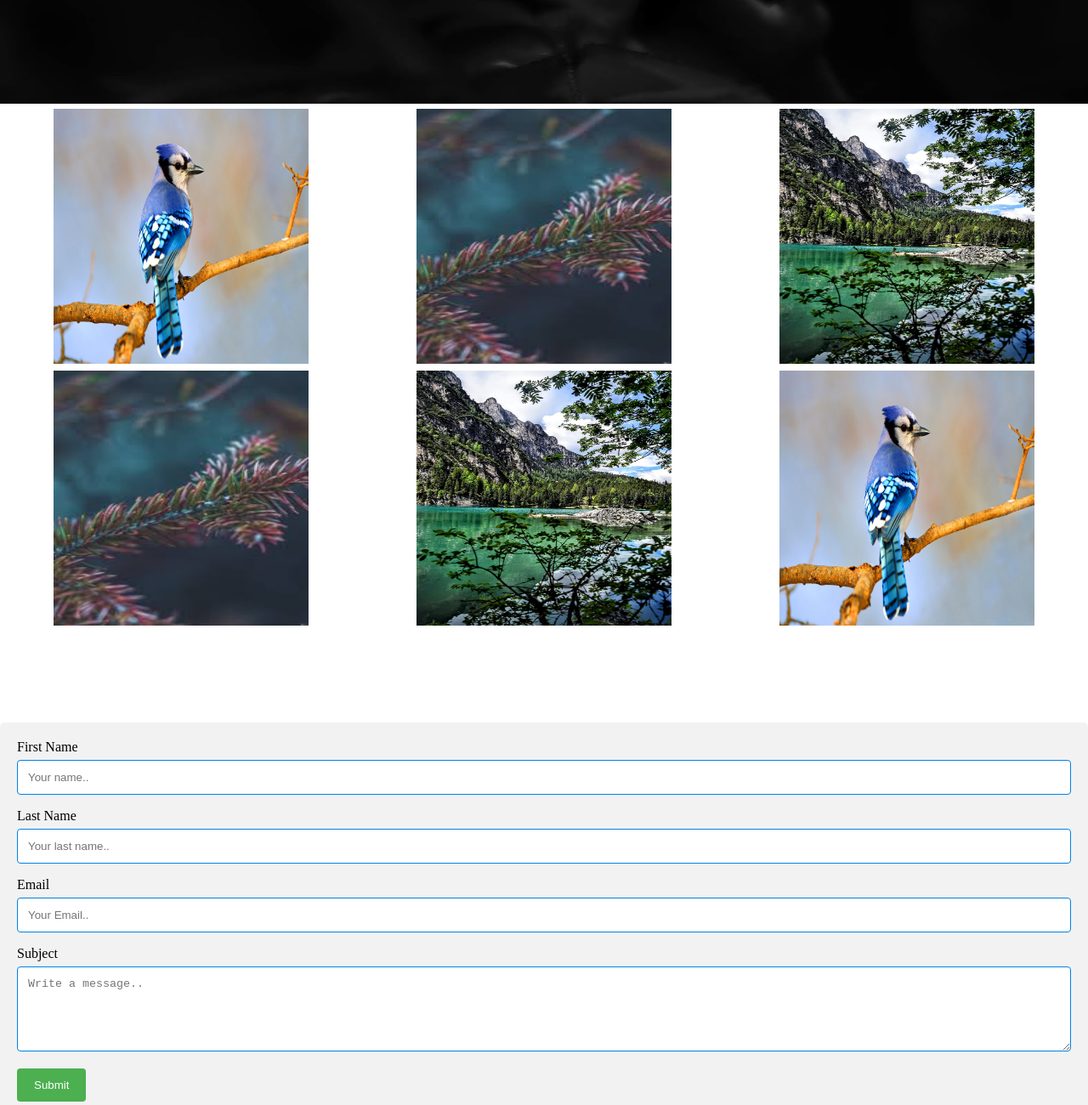
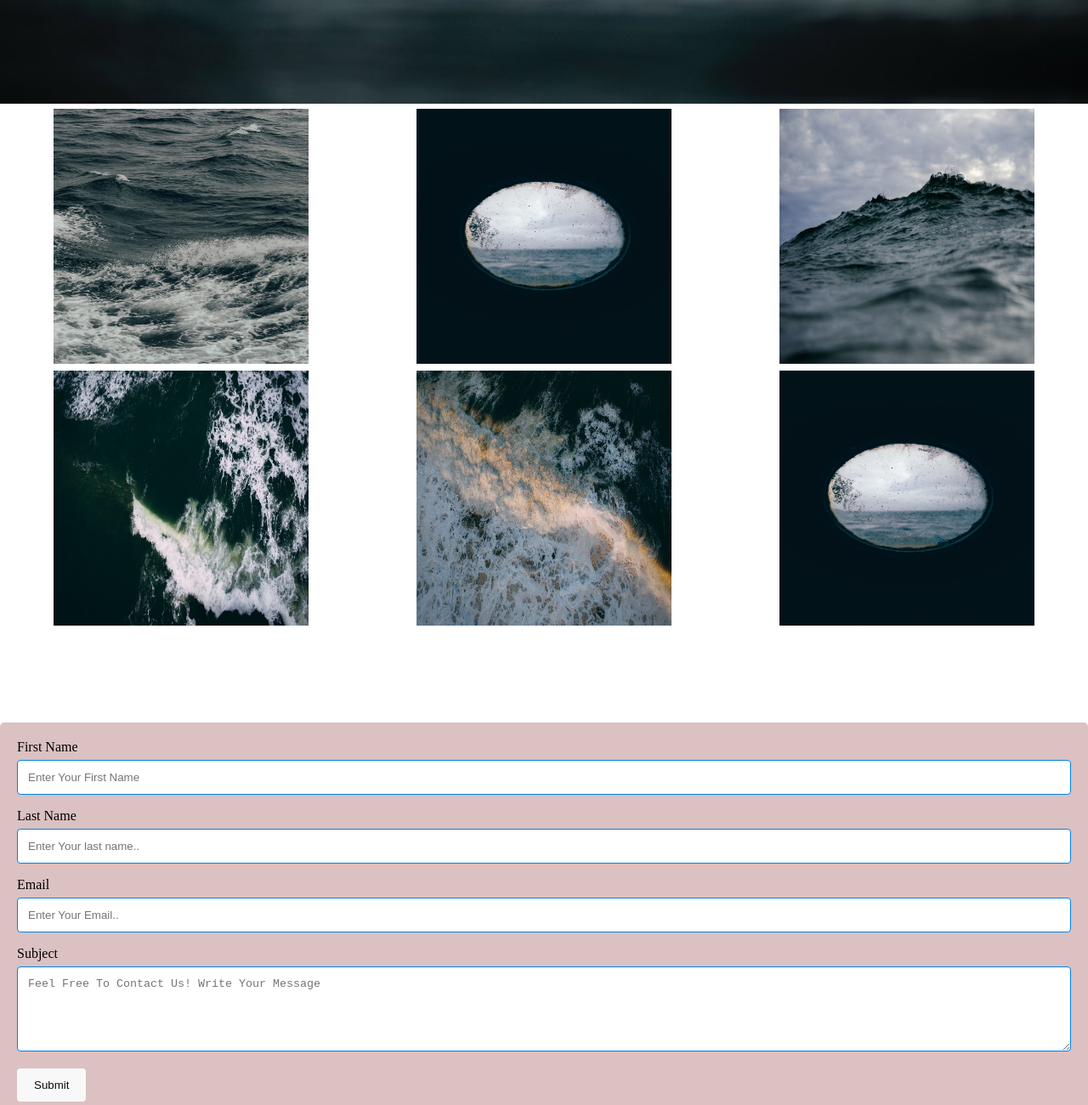
Before and after one commit to asala-mohamed/project, a plain HTML site: page index.html in a window 1280 px wide. Shown: the part 660-1960 px from the top of the page at 85% size. Drawn offline with Linux system fonts and the light colour scheme.

Commit message:
first task

```diff
--- a/index.html
+++ b/index.html
@@ -2,7 +2,7 @@
 <html lang="en" dir="ltr">
      <head>
        <meta charset="utf-8">
-       <title>First Layout</title>
+       <title>task1</title>
        <meta name="viewport" content="width=device-width, initial-scale=1.0">
        <link rel="stylesheet" href="style.css">
 
@@ -21,33 +21,25 @@
             </ul>
           </nav>
 <div>
-
-
-
-
-
 </nav>
 <div>
 
-
 <center>
-
-
-          <img src="water.jpg"  width= 600; height=700; alt="water" class="responsive">
+          <img src="sea3.jpg"  width= 600; height=700; alt="Sea" class="responsive">
 
           <div class="row">
             <div class="column">
-                <img src="jay.jpg"  width= 300; height=300; alt="jay" width="100%">
+                <img src="sea1.jpg"  width= 300; height=300; alt="seapic" width="100%">
             </div>
 
 
             <div class="column">
-             <img src="flower.jpg"  width= 300; height=300; alt="flower" width="100%">
+             <img src="window2.jpg"  width= 300; height=300; alt="window" width="100%">
          </div>
 
 
          <div class="column">
-             <img src="land.jpg"  width= 300; height=300; alt="land" width="100%">
+             <img src="sea4.jpg"  width= 300; height=300; alt="seapic" width="100%">
          </div>
         </center>
          </div>
@@ -57,15 +49,15 @@
             <center>
                   <div class="row">
                     <div class="column">
-                        <img src="flower.jpg"  width= 300; height=300; alt="flower" width="100%">
+                        <img src="sea5.jpg"  width= 300; height=300; alt="seapic" width="100%">
                     </div>
 
                     <div class="column">
-                     <img src="land.jpg"  width= 300; height=300; alt="land" width="100%">
+                     <img src="sea6.jpg"  width= 300; height=300; alt="seapic" width="100%">
                  </div>
 
                  <div class="column">
-                     <img src="jay.jpg"  width= 300; height=300; alt="jay" width="100%">
+                     <img src="window2.jpg"  width= 300; height=300; alt="window" width="100%">
                  </div>
                 </center>
                  </div>
@@ -84,16 +76,16 @@
     <form action="action_page.php">
 
       <label for="fname">First Name</label>
-      <input type="text" id="fname" name="firstname" placeholder="Your name..">
+      <input type="text" id="fname" name="firstname" placeholder="Enter Your First Name">
 
       <label for="lname">Last Name</label>
-      <input type="text" id="lname" name="lastname" placeholder="Your last name..">
+      <input type="text" id="lname" name="lastname" placeholder="Enter Your last name..">
 
       <label for="email">Email</label>
-      <input type="text" id="email" name="email" placeholder="Your Email..">
+      <input type="text" id="email" name="email" placeholder="Enter Your Email..">
 
       <label for="subject">Subject</label>
-      <textarea id="subject" name="subject" placeholder="Write a message.." style="height:100px"></textarea>
+      <textarea id="subject" name="subject" placeholder="Feel Free To Contact Us! Write Your Message" style="height:100px"></textarea>
 
       <input type="submit" value="Submit">
 
--- a/style.css
+++ b/style.css
@@ -12,7 +12,7 @@ body{
 }
 
 nav{
-     background: #0082e6;
+     background: #dbc1c1;
      height: 80px;
      width: 100%;
 }
@@ -27,7 +27,7 @@ margin-right: 20px;
      margin: 0 5px;
  }
 nav ul li a{
-    color: white;
+    color: rgb(12, 4, 4);
     font-size: 20px;
     text-transform: uppercase;
 }
@@ -66,8 +66,8 @@ clear: both;
 
 
   input[type=submit] {
-    background-color: #4CAF50;
-  color: white;
+    background-color: #f8f8f8;
+  color: rgb(14, 13, 13);
     padding: 12px 20px;
     border: none;
     border-radius: 4px;
@@ -76,12 +76,12 @@ clear: both;
 
 
   input[type=submit]:hover {
-    background-color:#45a049;
+    background-color:#99ee9d;
   }
 
 
   .container {
     border-radius: 5px;
-    background-color: #f2f2f2;
+    background-color: #dbc1c1;;
     padding: 20px;
   }
```
Also changed, not shown: flower.jpg (deleted), jay.jpg (deleted), land.jpg (deleted), sea1.jpg (added), sea3.jpg (added), sea4.jpg (added), sea5.jpg (added), sea6.jpg (added), water.jpg (deleted), window2.jpg (added).
